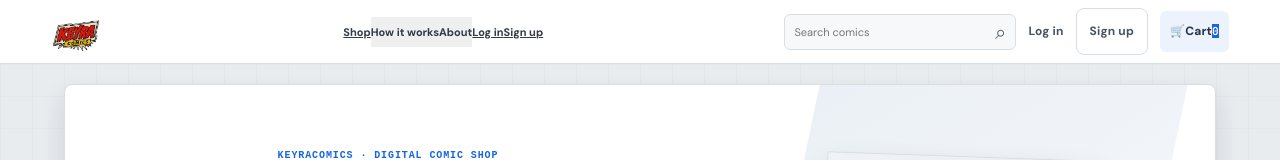
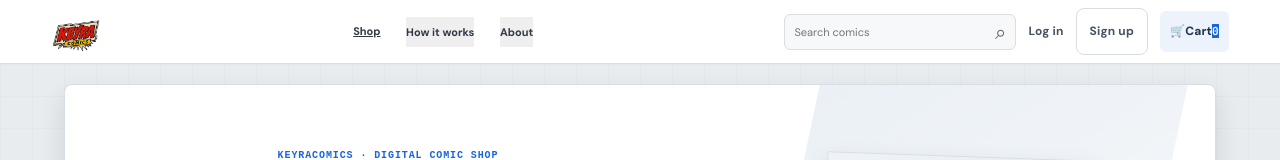
Before and after one commit to MusthafaPm-135/inkburst, a React (Vite) app in the folder frontend/: page / in a window 1280 px wide. Shown: the top 160 px of the page. Built offline with nearby package versions, Linux system fonts and the light colour scheme; no server answers; a web font is replaced by a local one.

Commit message:
Polish storefront navigation spacing

```diff
--- a/frontend/src/styles/ComicCrater.css
+++ b/frontend/src/styles/ComicCrater.css
@@ -572,6 +572,7 @@ h1,h2,h3,.display,.hero h1,.card-title { font-family:'Barlow Condensed','Arial N
 .home-section { width:100%; }
 .home-hero { width:100%; }
 .shop-page,.detail-page { width:min(1240px,calc(100% - 28px)); }
-.nav-links { flex-wrap:nowrap; }
+.nav-links { display:flex; align-items:center; flex-wrap:nowrap; }
+.nav-links .mobile-auth-link { display:none; }
 @media(max-width:900px) { .nav-links { display:none; } .nav-links.active { display:flex; } }
 @media(max-width:680px) { .nav-search { display:flex; width:clamp(86px,25vw,130px); height:31px; } .nav-search button { width:29px; height:29px; } }
```
